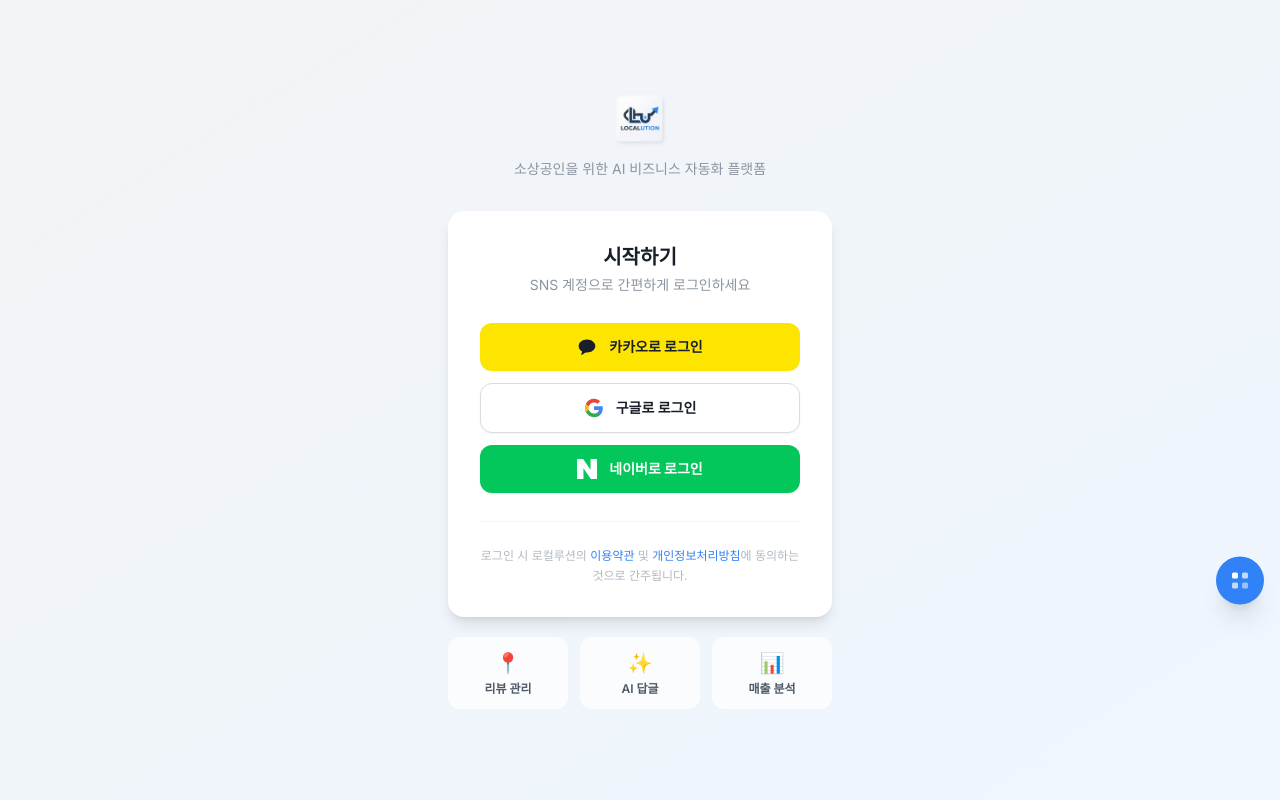
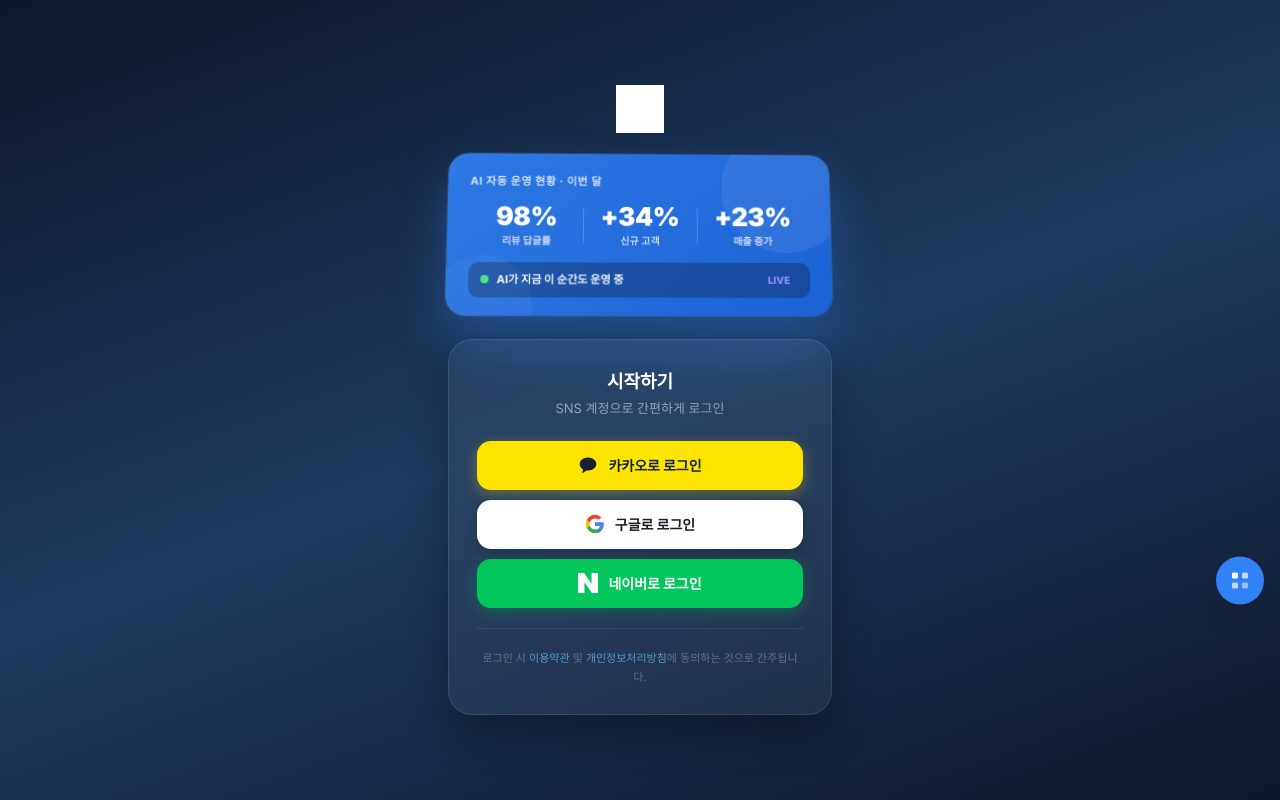
Before and after one commit to jty0221-del/localution, a Next.js app: page /login in a window 1280 px wide. Built offline with nearby package versions, Linux system fonts and the light colour scheme.

Commit message:
feat(login): 3D 플로팅 카드 + 다크 그라디언트 배경 + 아이콘 제거

```diff
--- a/app/login/page.tsx
+++ b/app/login/page.tsx
@@ -9,119 +9,164 @@ export default function LoginPage() {
   const [errMsg, setErrMsg] = useState('')
 
   useEffect(() => {
-    // 이미 로그인된 경우 대시보드로
     const hasCookie = document.cookie.split(';').some(function(c) {
       return c.trim().startsWith('localution_session=')
     })
     if (hasCookie) { router.replace('/'); return; }
 
-    // URL 에러 파라미터 처리 (정규식 미사용)
     const search = window.location.search
     if (search.indexOf('error=') >= 0) {
       const pairs = search.slice(1).split('&')
       let errVal = ''
       pairs.forEach(function(p) {
-        if (p.startsWith('error=')) errVal = p.slice(6)
+        if (p.startsWith('error=')) errVal = decodeURIComponent(p.slice(6))
       })
-      if (errVal === 'kakao_denied')  setErrMsg('카카오 로그인이 취소되었습니다.')
-      else if (errVal === 'google_denied') setErrMsg('구글 로그인이 취소되었습니다.')
-      else if (errVal === 'naver_denied')  setErrMsg('네이버 로그인이 취소되었습니다.')
-      else if (errVal)                setErrMsg('로그인 중 오류가 발생했습니다. 다시 시도해주세요.')
+      if (errVal === 'kakao_denied')   setErrMsg('카카오 로그인이 취소되었습니다.')
+      else if (errVal === 'google_denied')  setErrMsg('구글 로그인이 취소되었습니다.')
+      else if (errVal === 'naver_denied')   setErrMsg('네이버 로그인이 취소되었습니다.')
+      else if (errVal === 'google_config')  setErrMsg('구글 설정 오류입니다. 관리자에게 문의하세요.')
+      else if (errVal === 'token_failed')   setErrMsg('인증 토큰 발급에 실패했습니다. 다시 시도해주세요.')
+      else if (errVal)                      setErrMsg('로그인 중 오류가 발생했습니다. 다시 시도해주세요.')
     }
   }, [router])
 
   return (
-    <div className="min-h-screen bg-gradient-to-br from-[#F2F4F6] to-[#EFF6FF] flex items-center justify-center p-4">
-      <div className="w-full max-w-sm">
+    <div className="min-h-screen flex flex-col items-center justify-center p-4" style={{ background: 'linear-gradient(160deg, #0F172A 0%, #1E3A5F 50%, #0F172A 100%)' }}>
 
-        {/* 실제 LOCALUTION 로고 */}
-        <div className="text-center mb-8">
-          <div className="flex justify-center mb-3">
-            <img
-              src="/logo.png"
-              alt="로컬루션"
-              style={{ height: '56px', width: 'auto' }}
-            />
-          </div>
-          <p className="text-sm text-[#8B95A1]">소상공인을 위한 AI 비즈니스 자동화 플랫폼</p>
+      {/* ── CSS 애니메이션 키프레임 ── */}
+      <style dangerouslySetInnerHTML={{ __html: [
+        '@keyframes float3d {',
+        '  0%,100% { transform: perspective(900px) rotateX(6deg) rotateY(-10deg) translateY(0px); }',
+        '  33%     { transform: perspective(900px) rotateX(-4deg) rotateY(12deg) translateY(-10px); }',
+        '  66%     { transform: perspective(900px) rotateX(8deg) rotateY(6deg) translateY(-6px); }',
+        '}',
+        '@keyframes pulseGreen {',
+        '  0%,100% { box-shadow: 0 0 0 0 rgba(74,222,128,0.6); }',
+        '  50%      { box-shadow: 0 0 0 6px rgba(74,222,128,0); }',
+        '}',
+        '@keyframes shimmer {',
+        '  0%   { background-position: -200% center; }',
+        '  100% { background-position: 200% center; }',
+        '}',
+        '@keyframes fadeUp {',
+        '  from { opacity:0; transform:translateY(20px); }',
+        '  to   { opacity:1; transform:translateY(0); }',
+        '}',
+      ].join(' ') }} />
+
+      <div className="w-full max-w-sm" style={{ animation: 'fadeUp 0.6s ease both' }}>
+
+        {/* ── 로고 ── */}
+        <div className="text-center mb-6">
+          <img src="/logo.png" alt="로컬루션" style={{ height: '48px', width: 'auto', margin: '0 auto', filter: 'brightness(0) invert(1)' }} />
         </div>
 
-        {/* 로그인 카드 */}
-        <div className="bg-white rounded-2xl shadow-lg p-8">
-          <h2 className="text-xl font-black text-[#191F28] mb-1 text-center">시작하기</h2>
-          <p className="text-sm text-[#8B95A1] text-center mb-7">SNS 계정으로 간편하게 로그인하세요</p>
+        {/* ── 3D 플로팅 애니메이션 카드 ── */}
+        <div style={{ marginBottom: '20px', animation: 'float3d 7s ease-in-out infinite', transformStyle: 'preserve-3d' }}>
+          <div style={{
+            background: 'linear-gradient(135deg, rgba(49,130,246,0.9) 0%, rgba(27,100,218,0.95) 100%)',
+            borderRadius: '20px',
+            padding: '20px 22px 18px',
+            color: 'white',
+            position: 'relative',
+            overflow: 'hidden',
+            boxShadow: '0 25px 50px rgba(49,130,246,0.35), 0 0 0 1px rgba(255,255,255,0.1)',
+            backdropFilter: 'blur(20px)',
+          }}>
+            {/* 배경 글로우 원 */}
+            <div style={{ position:'absolute', top:'-30px', right:'-20px', width:'130px', height:'130px', background:'rgba(255,255,255,0.07)', borderRadius:'50%', pointerEvents:'none' }} />
+            <div style={{ position:'absolute', bottom:'-40px', left:'-15px', width:'100px', height:'100px', background:'rgba(255,255,255,0.04)', borderRadius:'50%', pointerEvents:'none' }} />
+
+            <p style={{ fontSize:'11px', opacity:0.8, marginBottom:'14px', fontWeight:700, letterSpacing:'0.05em', textTransform:'uppercase' }}>
+              AI 자동 운영 현황 · 이번 달
+            </p>
+
+            {/* 수치 3개 */}
+            <div style={{ display:'flex', alignItems:'center', gap:'0', marginBottom:'14px' }}>
+              {[
+                { val:'98%',  label:'리뷰 답글률' },
+                { val:'+34%', label:'신규 고객' },
+                { val:'+23%', label:'매출 증가' },
+              ].map(function(item, i) { return (
+                <div key={item.label} style={{ flex:1, textAlign:'center', position:'relative' }}>
+                  {i > 0 && <div style={{ position:'absolute', left:0, top:'10%', height:'80%', width:'1px', background:'rgba(255,255,255,0.2)' }} />}
+                  <div style={{ fontSize:'26px', fontWeight:900, lineHeight:1, letterSpacing:'-0.02em' }}>{item.val}</div>
+                  <div style={{ fontSize:'10px', opacity:0.75, marginTop:'4px', fontWeight:600 }}>{item.label}</div>
+                </div>
+              )})}
+            </div>
+
+            {/* AI 운영 중 배지 */}
+            <div style={{
+              display:'flex', alignItems:'center', gap:'8px',
+              background:'rgba(0,0,0,0.25)', borderRadius:'10px', padding:'8px 12px',
+            }}>
+              <div style={{
+                width:'8px', height:'8px', borderRadius:'50%', background:'#4ADE80', flexShrink:0,
+                animation: 'pulseGreen 1.8s ease-in-out infinite',
+              }} />
+              <span style={{ fontSize:'11px', fontWeight:700, opacity:0.95 }}>AI가 지금 이 순간도 운영 중</span>
+              <span style={{
+                marginLeft:'auto', fontSize:'10px', fontWeight:800, padding:'2px 8px',
+                background: 'linear-gradient(90deg, #60A5FA, #A78BFA, #60A5FA)',
+                backgroundSize: '200% auto',
+                WebkitBackgroundClip: 'text',
+                WebkitTextFillColor: 'transparent',
+                animation: 'shimmer 2.5s linear infinite',
+              }}>LIVE</span>
+            </div>
+          </div>
+        </div>
+
+        {/* ── 로그인 카드 ── */}
+        <div style={{ background:'rgba(255,255,255,0.05)', backdropFilter:'blur(20px)', borderRadius:'24px', padding:'28px', border:'1px solid rgba(255,255,255,0.1)', boxShadow:'0 20px 40px rgba(0,0,0,0.3)' }}>
+
+          <h2 style={{ fontSize:'18px', fontWeight:900, color:'white', textAlign:'center', marginBottom:'4px' }}>시작하기</h2>
+          <p style={{ fontSize:'13px', color:'rgba(255,255,255,0.5)', textAlign:'center', marginBottom:'22px' }}>SNS 계정으로 간편하게 로그인</p>
 
           {errMsg && (
-            <div className="mb-5 px-4 py-3 rounded-xl bg-red-50 border border-red-100 text-sm text-red-500 text-center">
+            <div style={{ marginBottom:'16px', padding:'12px', borderRadius:'12px', background:'rgba(239,68,68,0.15)', border:'1px solid rgba(239,68,68,0.3)', fontSize:'13px', color:'#FCA5A5', textAlign:'center' }}>
               {errMsg}
             </div>
           )}
 
-          <div className="space-y-3">
+          <div style={{ display:'flex', flexDirection:'column', gap:'10px' }}>
 
-            {/* ── 카카오 로그인 (공식 노란색) */}
-            <a
-              href="/api/oauth/kakao"
-              className="w-full flex items-center justify-center gap-3 py-3.5 rounded-xl font-bold text-[#191F28] text-sm transition-all hover:opacity-90 active:scale-[0.98] shadow-sm select-none"
-              style={{ background: '#FEE500', textDecoration: 'none' }}
-            >
+            {/* 카카오 */}
+            <a href="/api/oauth/kakao" style={{ display:'flex', alignItems:'center', justifyContent:'center', gap:'10px', padding:'14px', borderRadius:'14px', background:'#FEE500', color:'#191F28', fontWeight:800, fontSize:'14px', textDecoration:'none', transition:'opacity 0.2s', boxShadow:'0 4px 15px rgba(254,229,0,0.3)' }}>
               <svg width="20" height="20" viewBox="0 0 24 24" fill="#191F28">
                 <path d="M12 3C6.477 3 2 6.477 2 10.8c0 2.717 1.643 5.112 4.132 6.548l-1.05 3.888c-.09.337.303.606.595.399l4.6-3.057c.569.078 1.147.12 1.723.12 5.523 0 10-3.477 10-7.8C22 6.477 17.523 3 12 3z"/>
               </svg>
-              <span>카카오로 로그인</span>
+              카카오로 로그인
             </a>
 
-            {/* ── 구글 로그인 (공식 흰색 테두리) */}
-            <a
-              href="/api/oauth/google"
-              className="w-full flex items-center justify-center gap-3 py-3.5 rounded-xl font-bold text-[#191F28] text-sm border border-[#DADCE0] transition-all hover:bg-[#F8F9FA] active:scale-[0.98] shadow-sm bg-white select-none"
-              style={{ textDecoration: 'none' }}
-            >
+            {/* 구글 */}
+            <a href="/api/oauth/google" style={{ display:'flex', alignItems:'center', justifyContent:'center', gap:'10px', padding:'14px', borderRadius:'14px', background:'white', color:'#191F28', fontWeight:800, fontSize:'14px', textDecoration:'none', boxShadow:'0 4px 15px rgba(0,0,0,0.2)' }}>
               <svg width="20" height="20" viewBox="0 0 24 24">
                 <path d="M22.56 12.25c0-.78-.07-1.53-.2-2.25H12v4.26h5.92c-.26 1.37-1.04 2.53-2.21 3.31v2.77h3.57c2.08-1.92 3.28-4.74 3.28-8.09z" fill="#4285F4"/>
                 <path d="M12 23c2.97 0 5.46-.98 7.28-2.66l-3.57-2.77c-.98.66-2.23 1.06-3.71 1.06-2.86 0-5.29-1.93-6.16-4.53H2.18v2.84C3.99 20.53 7.7 23 12 23z" fill="#34A853"/>
                 <path d="M5.84 14.09c-.22-.66-.35-1.36-.35-2.09s.13-1.43.35-2.09V7.07H2.18C1.43 8.55 1 10.22 1 12s.43 3.45 1.18 4.93l2.85-2.22.81-.62z" fill="#FBBC05"/>
                 <path d="M12 5.38c1.62 0 3.06.56 4.21 1.64l3.15-3.15C17.45 2.09 14.97 1 12 1 7.7 1 3.99 3.47 2.18 7.07l3.66 2.84c.87-2.6 3.3-4.53 6.16-4.53z" fill="#EA4335"/>
               </svg>
-              <span>구글로 로그인</span>
+              구글로 로그인
             </a>
 
-            {/* ── 네이버 로그인 (공식 초록색) */}
-            <a
-              href="/api/oauth/naver"
-              className="w-full flex items-center justify-center gap-3 py-3.5 rounded-xl font-bold text-white text-sm transition-all hover:opacity-90 active:scale-[0.98] shadow-sm select-none"
-              style={{ background: '#03C75A', textDecoration: 'none' }}
-            >
+            {/* 네이버 */}
+            <a href="/api/oauth/naver" style={{ display:'flex', alignItems:'center', justifyContent:'center', gap:'10px', padding:'14px', borderRadius:'14px', background:'#03C75A', color:'white', fontWeight:800, fontSize:'14px', textDecoration:'none', boxShadow:'0 4px 15px rgba(3,199,90,0.3)' }}>
               <svg width="20" height="20" viewBox="0 0 24 24" fill="white">
                 <path d="M16.273 12.845L7.376 0H0v24h7.727V11.155L16.624 24H24V0h-7.727z"/>
               </svg>
-              <span>네이버로 로그인</span>
+              네이버로 로그인
             </a>
 
           </div>
 
-          <div className="mt-7 pt-6 border-t border-[#F2F4F6]">
-            <p className="text-xs text-[#B0B8C1] text-center leading-relaxed">
-              로그인 시 로컬루션의{' '}
-              <a href="#" className="text-[#3182F6] hover:underline">이용약관</a>{' '}및{' '}
-              <a href="#" className="text-[#3182F6] hover:underline">개인정보처리방침</a>에{' '}
-              동의하는 것으로 간주됩니다.
-            </p>
-          </div>
-        </div>
-
-        {/* 서비스 특징 3종 */}
-        <div className="mt-5 grid grid-cols-3 gap-3">
-          {[
-            { icon: '📍', label: '리뷰 관리' },
-            { icon: '✨', label: 'AI 답글' },
-            { icon: '📊', label: '매출 분석' },
-          ].map(function(item) { return (
-            <div key={item.label} className="bg-white/70 rounded-xl p-3 text-center">
-              <div className="text-xl mb-1">{item.icon}</div>
-              <div className="text-xs text-[#4E5968] font-semibold">{item.label}</div>
-            </div>
-          )})}
+          <p style={{ marginTop:'20px', paddingTop:'20px', borderTop:'1px solid rgba(255,255,255,0.08)', fontSize:'11px', color:'rgba(255,255,255,0.3)', textAlign:'center', lineHeight:'1.7' }}>
+            로그인 시{' '}
+            <a href="#" style={{ color:'rgba(99,179,237,0.8)' }}>이용약관</a>{' '}및{' '}
+            <a href="#" style={{ color:'rgba(99,179,237,0.8)' }}>개인정보처리방침</a>에
+            동의하는 것으로 간주됩니다.
+          </p>
         </div>
 
       </div>
```
